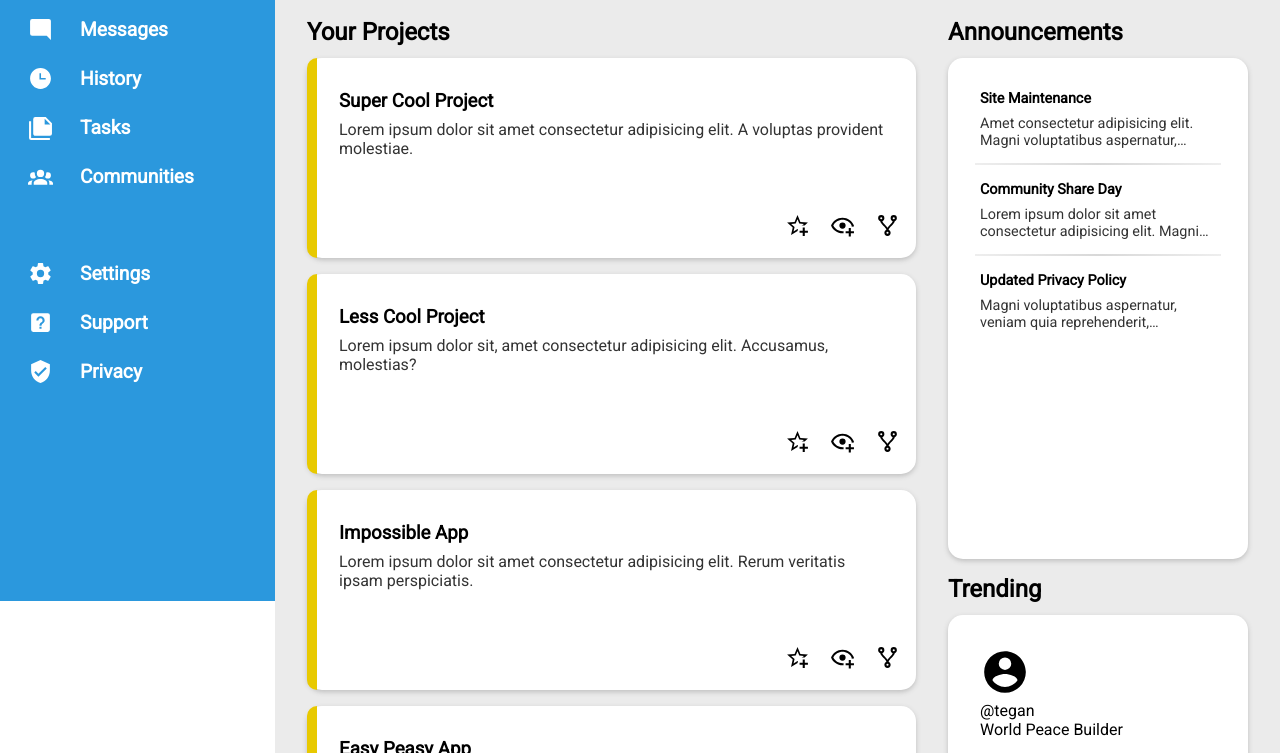
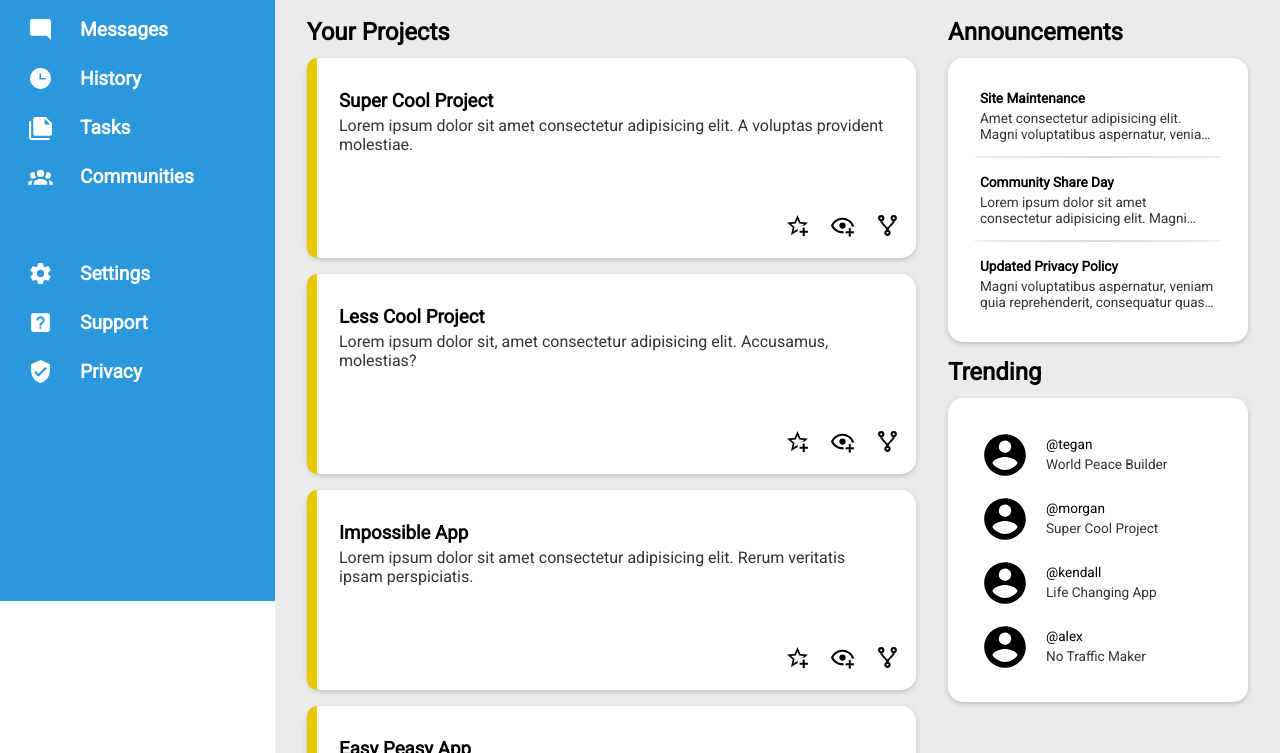
Before and after one commit to ckatanic/Admin-Dashboard, a plain HTML site: page index.html in a window 1280 px wide. Shown: the part 199-952 px from the top of the page. Drawn offline with Linux system fonts and the light colour scheme.

Commit message:
finish trending card

```diff
--- a/index.html
+++ b/index.html
@@ -237,9 +237,22 @@
                             <div class="trending-project">
                                 <svg class="medium-icon trending-icon" xmlns="http://www.w3.org/2000/svg" viewBox="0 0 24 24"><title>account-circle</title><path d="M12,19.2C9.5,19.2 7.29,17.92 6,16C6.03,14 10,12.9 12,12.9C14,12.9 17.97,14 18,16C16.71,17.92 14.5,19.2 12,19.2M12,5A3,3 0 0,1 15,8A3,3 0 0,1 12,11A3,3 0 0,1 9,8A3,3 0 0,1 12,5M12,2A10,10 0 0,0 2,12A10,10 0 0,0 12,22A10,10 0 0,0 22,12C22,6.47 17.5,2 12,2Z" /></svg>
                                 <div class="social-handle">@tegan</div>
-                                <div class="trending-project">World Peace Builder</div>
-
-                                </div>
+                                <div class="trending-project-name"><p>World Peace Builder</p></div>
+                            </div>
+                            <div class="trending-project">
+                                <svg class="medium-icon trending-icon" xmlns="http://www.w3.org/2000/svg" viewBox="0 0 24 24"><title>account-circle</title><path d="M12,19.2C9.5,19.2 7.29,17.92 6,16C6.03,14 10,12.9 12,12.9C14,12.9 17.97,14 18,16C16.71,17.92 14.5,19.2 12,19.2M12,5A3,3 0 0,1 15,8A3,3 0 0,1 12,11A3,3 0 0,1 9,8A3,3 0 0,1 12,5M12,2A10,10 0 0,0 2,12A10,10 0 0,0 12,22A10,10 0 0,0 22,12C22,6.47 17.5,2 12,2Z" /></svg>
+                                <div class="social-handle">@morgan</div>
+                                <div class="trending-project-name"><p>Super Cool Project</p></div>
+                            </div>
+                            <div class="trending-project">
+                                <svg class="medium-icon trending-icon" xmlns="http://www.w3.org/2000/svg" viewBox="0 0 24 24"><title>account-circle</title><path d="M12,19.2C9.5,19.2 7.29,17.92 6,16C6.03,14 10,12.9 12,12.9C14,12.9 17.97,14 18,16C16.71,17.92 14.5,19.2 12,19.2M12,5A3,3 0 0,1 15,8A3,3 0 0,1 12,11A3,3 0 0,1 9,8A3,3 0 0,1 12,5M12,2A10,10 0 0,0 2,12A10,10 0 0,0 12,22A10,10 0 0,0 22,12C22,6.47 17.5,2 12,2Z" /></svg>
+                                <div class="social-handle">@kendall</div>
+                                <div class="trending-project-name"><p>Life Changing App</p></div>
+                            </div>
+                            <div class="trending-project">
+                                <svg class="medium-icon trending-icon" xmlns="http://www.w3.org/2000/svg" viewBox="0 0 24 24"><title>account-circle</title><path d="M12,19.2C9.5,19.2 7.29,17.92 6,16C6.03,14 10,12.9 12,12.9C14,12.9 17.97,14 18,16C16.71,17.92 14.5,19.2 12,19.2M12,5A3,3 0 0,1 15,8A3,3 0 0,1 12,11A3,3 0 0,1 9,8A3,3 0 0,1 12,5M12,2A10,10 0 0,0 2,12A10,10 0 0,0 12,22A10,10 0 0,0 22,12C22,6.47 17.5,2 12,2Z" /></svg>
+                                <div class="social-handle">@alex</div>
+                                <div class="trending-project-name"><p>No Traffic Maker</p></div>
                             </div>
                         </div>
                     </div>
--- a/styles.css
+++ b/styles.css
@@ -25,9 +25,7 @@ body {
     color: white;
     position: sticky;
     top: 0;
-    left: 0;
     height: 100vh;
-    /* align-self: start; */
 }
 
 .icon {
@@ -207,7 +205,11 @@ p {
 }
 
 .card p {
-    padding-top: 0.5rem;
+    padding-top: 0.25rem;
+}
+
+.project-card {
+    min-height: 200px;
 }
 
 .project-card::after {
@@ -233,19 +235,19 @@ p {
     margin-right: 1rem;
 }
 
+.link-icons svg:hover {
+    fill: var(--color-blue);
+}
+
 .right-side-bar {
     display: grid;
     grid-template-rows: 1.5rem 1fr 1.5rem 1fr;
     gap: 1rem;
+    max-height: calc(100vh - 248px);
 }
 
-/* remove later */
 .announcements-card, .trending-card {
-    height: 100%;
-}
-
-.announcements-card, .trending-card > p {
-    font-size: 0.9rem;
+    font-size: 0.85rem;
 }
 
 .announcement {
@@ -266,10 +268,31 @@ p {
     left: -5px;
 }
 
-.announcement p {
+.announcement > p {
     display: -webkit-box;
     -webkit-line-clamp: 2;
     -webkit-box-orient: vertical;
     overflow: hidden;
     text-overflow: ellipsis;
 }
+
+.trending-card {
+    display: grid;
+    grid-template-rows: repeat(4, 1fr);
+    row-gap: 1rem;
+}
+
+.trending-project {
+    display: grid;
+    column-gap: 1rem;
+    height: 3rem;
+    grid-template-columns: 50px 1fr;
+}
+
+.trending-icon {
+    grid-row: 1 / 3;
+}
+
+.social-handle {
+    align-self: self-end;
+}
```
